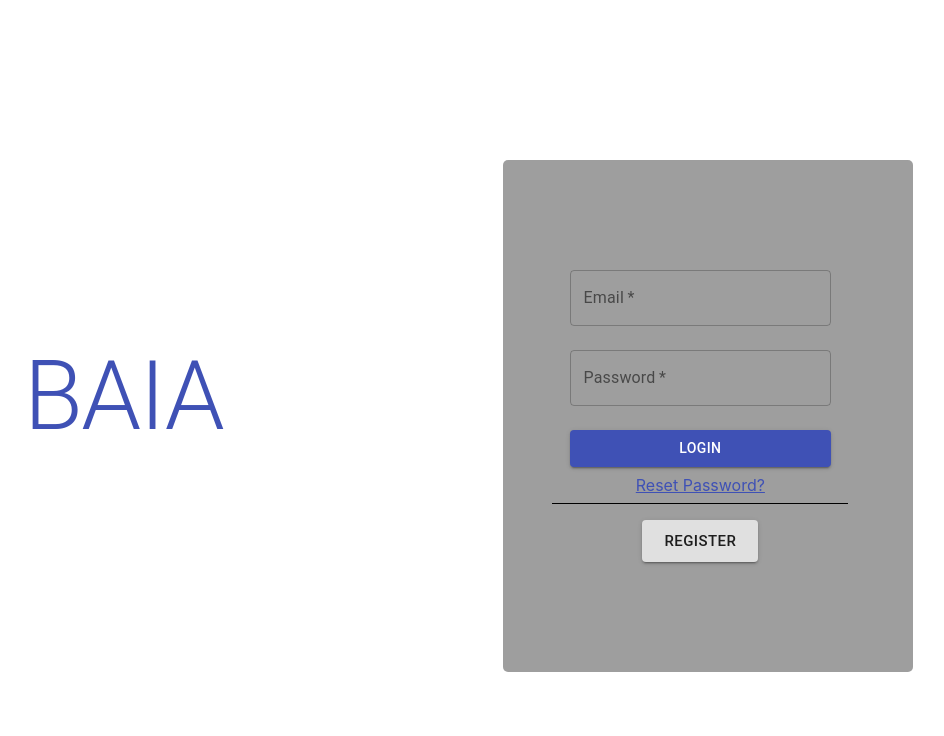
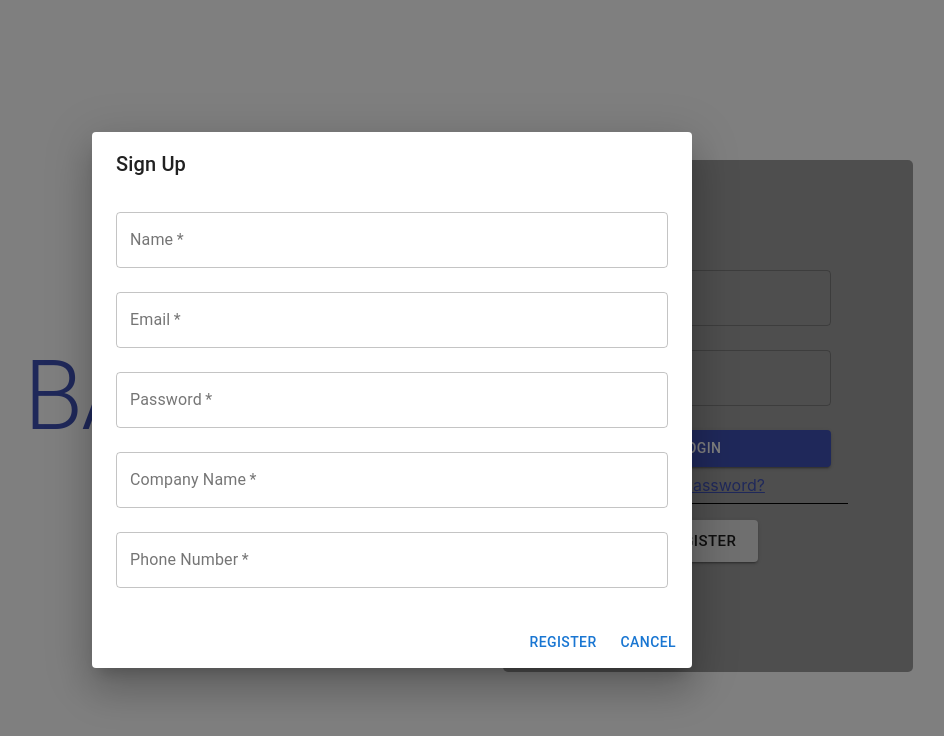
Before and after one commit to Maryam-21/BAIA, a React (Create React App) app: page / in a window 1280 px wide. Both pictures are taken after a click on the button "REGISTER". Shown: the top 736 px of the page, without its empty margins (248-1192 px from the left). Built offline with nearby package versions, Linux system fonts and the light colour scheme.

Commit message:
Added Register pop up dialogue form

```diff
--- a/src/components/LoginForm.js
+++ b/src/components/LoginForm.js
@@ -1,14 +1,28 @@
 import { Box,Grid, Link } from '@material-ui/core'
+import Slide from '@mui/material/Slide';
 import React, {useState} from 'react'
 import TextBox from './TextBox'
 import Btn from './Btn'
-
+import RegisterForm from './RegisterForm'
 
 const LoginForm = () => {
     const [Email, setEmail] = useState('')
     const [Password, setPassword] = useState('')
     const [email_error, setEmail_error] = useState('')
     const [password_error, setPassword_error] = useState('')
+    const [openRegister, setOpenRegister] = React.useState(false);
+
+    const handleClickOpen = () => {
+        setOpenRegister(true);
+    };
+
+    const handleClose = () => {
+        setOpenRegister(false);
+    };
+
+    const Transition = React.forwardRef(function Transition(props, ref) {
+        return <Slide direction="up" ref={ref} {...props} />;
+    });
 
     const validate =() => {
         if(Email==''){
@@ -27,12 +41,17 @@ const LoginForm = () => {
 
 
   return (
-        <Box sx={{bgcolor:'text.disabled', display:"flex", width:"70%",height:'100%',p:'20px', borderRadius:5, border:'5px'}}>
+        <Box sx={{bgcolor:'text.disabled', display:"flex", width:"70%",height:'100%',p:'20px', borderRadius:5,
+         border:'5px'}}>
             <Grid container spacing={2} style={{height:'100%'}} alignContent='center'>
-                <Grid container direction="column"  item xs={12} spacing={2} style={{width:'100%'}} alignItems='center'>
+                <Grid container direction="column"  item xs={12} spacing={2} style={{width:'100%'}}
+                alignItems='center'>
                     <Grid item style={{width:'75%'}}>
-                        <TextBox text="Email" required="true" type="text" onchange={setEmail} errormsg={email_error}/>
-                        <TextBox text="Password" required="true" type="password" onchange={setPassword} errormsg={password_error}/>
+                        <TextBox text="Email" required="true" type="email" onchange={setEmail}
+                        errormsg={email_error}/>
+                        <TextBox text="Password" required="true" type="password" onchange={setPassword}
+                        errormsg={password_error}/>
+                        <RegisterForm handleClose={handleClose} open={openRegister}></RegisterForm>
                     </Grid>
                 </Grid>
                 <Grid container item  xs={12} direction="column"  spacing={2} alignItems='center'>
@@ -42,7 +61,7 @@ const LoginForm = () => {
                     <Link href="#" underline="always">Reset Password?</Link>
                     <hr style={{width:'80%', backgroundColor:'black', height:'1px', border:0}}/>
                     <Grid item>
-                        <Btn color="" text="Register" size='large'></Btn>
+                        <Btn color="" text="Register" size='large' onclick={handleClickOpen}></Btn>
                     </Grid>
                 </Grid>
             </Grid>
--- a/src/components/RegisterForm.js
+++ b/src/components/RegisterForm.js
@@ -0,0 +1,110 @@
+import Button from '@mui/material/Button';
+import Dialog from '@mui/material/Dialog';
+import DialogActions from '@mui/material/DialogActions';
+import DialogContent from '@mui/material/DialogContent';
+import DialogTitle from '@mui/material/DialogTitle';
+import TextBox from './TextBox'
+
+import React , {useState} from 'react'
+
+export const RegisterForm = ({Transition, handleClose, open}) => {
+    const [name, setName] = useState('')
+    const [email, setEmail] = useState('')
+    const [password, setPassword] = useState('')
+    const [companyName, setCompanyName] = useState('')
+    const [phoneNumber, setPhoneNumber] = useState('')
+    const [name_error, setName_error] = useState('')
+    const [email_error, setEmail_error] = useState('')
+    const [password_error, setPassword_error] = useState('')
+    const [companyName_error, setCompanyName_error] = useState('')
+    const [phoneNumber_error, setPhoneNumber_error] = useState('')
+
+    const validate =() => {
+        let c = 0
+        if(name==''){
+            setName_error(('Name is Required'))
+            c++
+        }
+        else{
+            setName_error((''))
+        }
+        if(email==''){
+            setEmail_error(('Email is Required'))
+            c++
+        }
+        else{
+            setEmail_error((''))
+        }
+        if(password==''){
+            setPassword_error('Password is Required')
+            c++
+        }
+        else{
+            setPassword_error('')
+        }
+        if(companyName==''){
+            setCompanyName_error(('Company Name is Required'))
+            c++
+        }
+        else{
+            setCompanyName_error((''))
+        }
+        if(phoneNumber==''){
+            setPhoneNumber_error(('Phone Number is Required'))
+            c++
+        }
+        else{
+            setPhoneNumber_error((''))
+        }
+        if (c==0){
+            return true
+        }
+        return false
+    }
+
+    const onSubmit =() =>{
+        if(validate())
+            handleClose()
+        return
+    }
+    const onCancel =() =>{
+        setName_error((''))
+        setEmail_error((''))
+        setPassword_error('')
+        setCompanyName_error((''))
+        setPhoneNumber_error((''))
+        handleClose()
+        return
+    }
+
+  return (
+    <Dialog
+        open={open}
+        TransitionComponent={Transition}
+        keepMounted
+        onClose={handleClose}
+        aria-describedby="alert-dialog-slide-description"
+        fullWidth='sm'
+        maxWidth='sm'
+    >
+        <DialogTitle>{"Sign Up"}</DialogTitle>
+        <DialogContent>
+            <TextBox text="Name" required="true" type="text" onchange={setName}
+            errormsg={name_error}/>
+            <TextBox text="Email" required="true" type="email" onchange={setEmail}
+            errormsg={email_error}/>
+            <TextBox text="Password" required="true" type="password" onchange={setPassword}
+            errormsg={password_error}/>
+            <TextBox text="Company Name" required="true" type="text" onchange={setCompanyName}
+            errormsg={companyName_error}/>
+            <TextBox text="Phone Number" required="true" type="number" onchange={setPhoneNumber}
+            errormsg={phoneNumber_error}/>
+        </DialogContent>
+        <DialogActions>
+          <Button onClick={onSubmit}>Register</Button>
+          <Button onClick={onCancel}>Cancel</Button>
+        </DialogActions>
+    </Dialog>
+  )
+}
+export default RegisterForm
```
